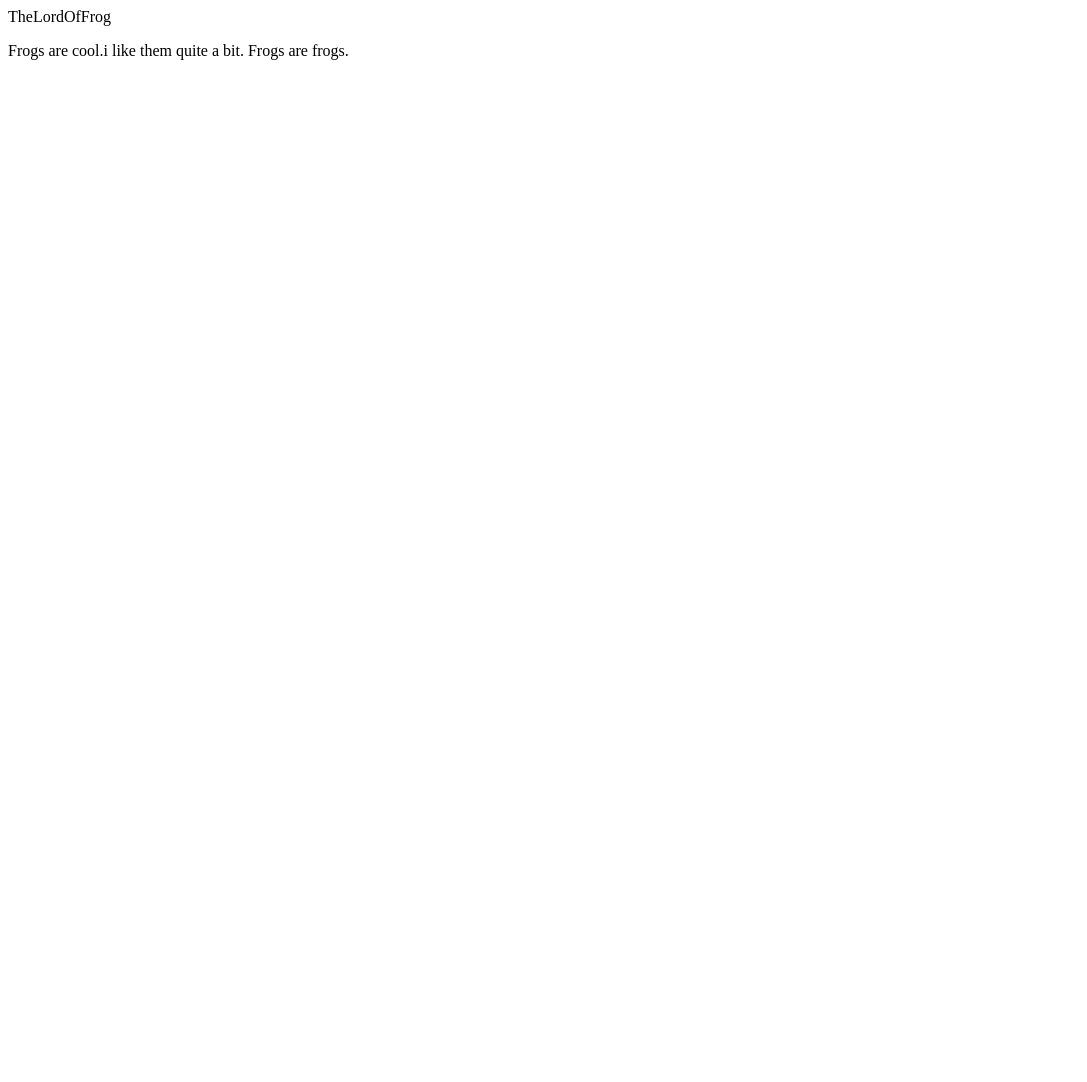
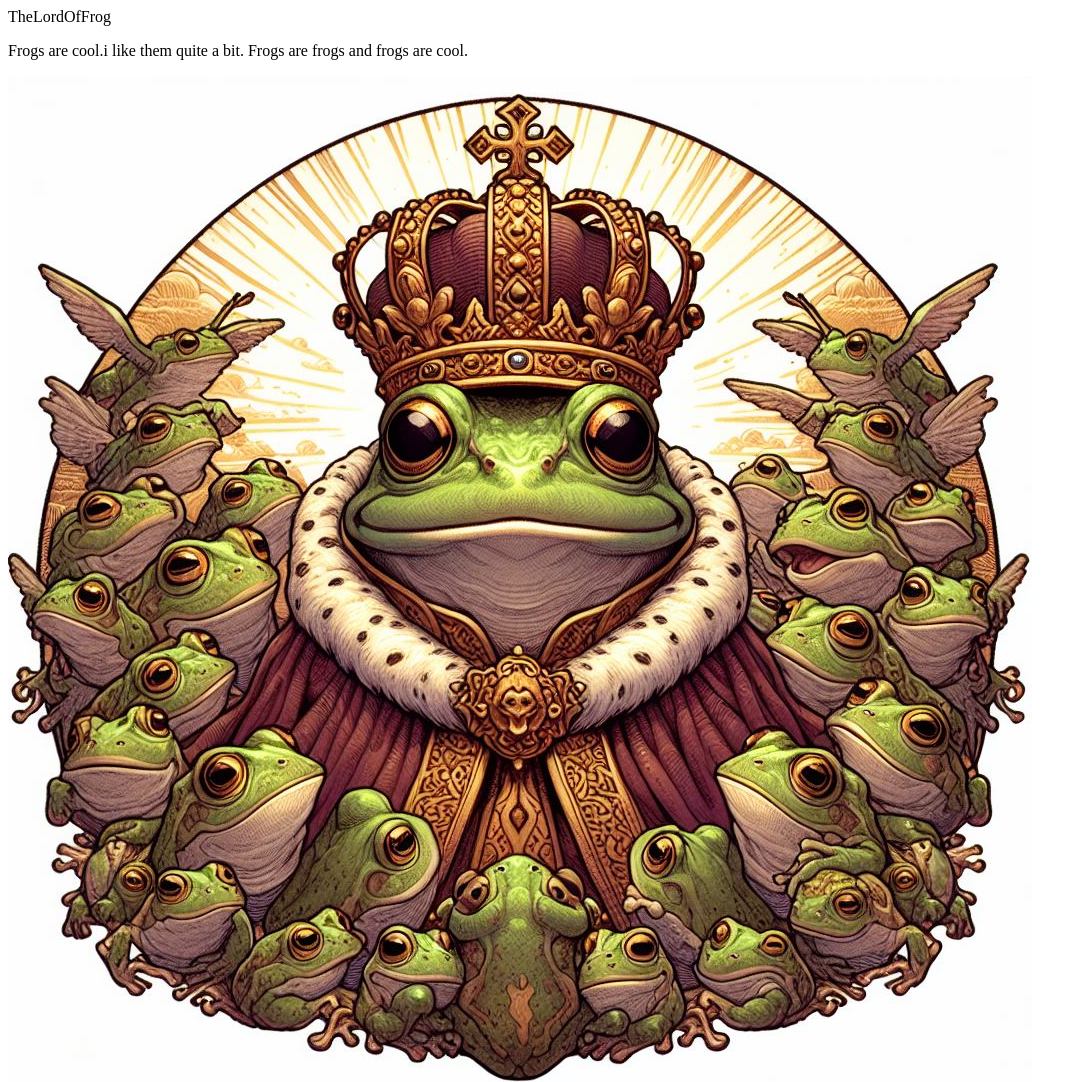
Before and after one commit to LordOfFrog/LordOfFrog.github.io, a plain HTML site: page index.html in a window 1280 px wide. Shown: the top 1082 px of the page, without its empty margins (0-1087 px from the left). Before the commit the page ends 800 px from the top, so only its background shows below. Drawn offline with Linux system fonts and the light colour scheme.

Commit message:
frog pic

```diff
--- a/index.html
+++ b/index.html
@@ -8,7 +8,10 @@
 <body>
 <header>TheLordOfFrog</header>
 
-<p>Frogs are cool.i like them quite a bit. Frogs are frogs.
+<p>Frogs are cool.i like them quite a bit. Frogs are frogs and frogs are cool.
 </p>
+
+<img src="frog.jpeg">
+
 </body>
 </html>
```
Also changed, not shown: frog.jpeg (added).
